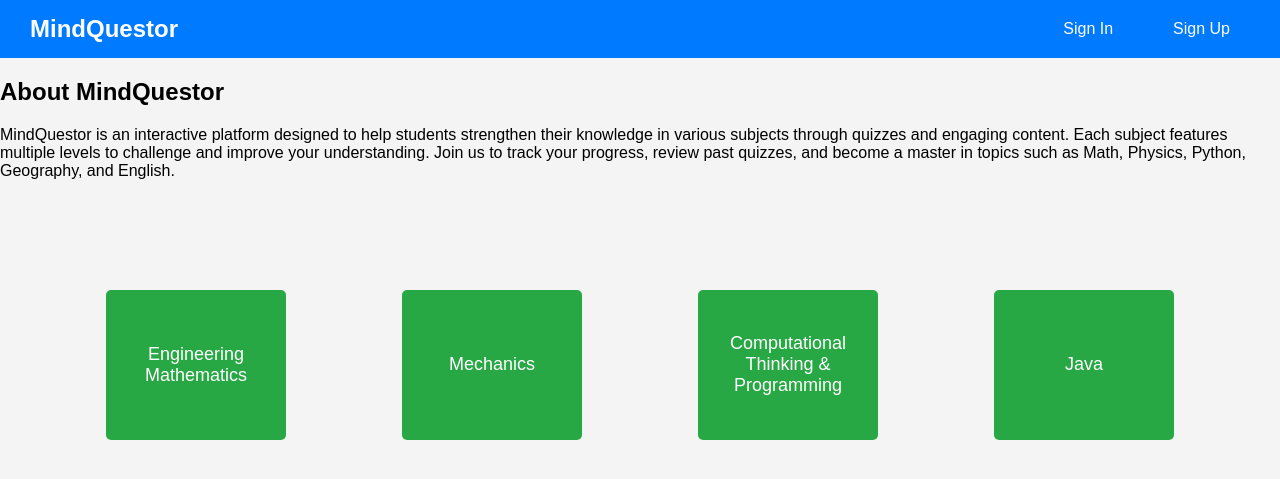
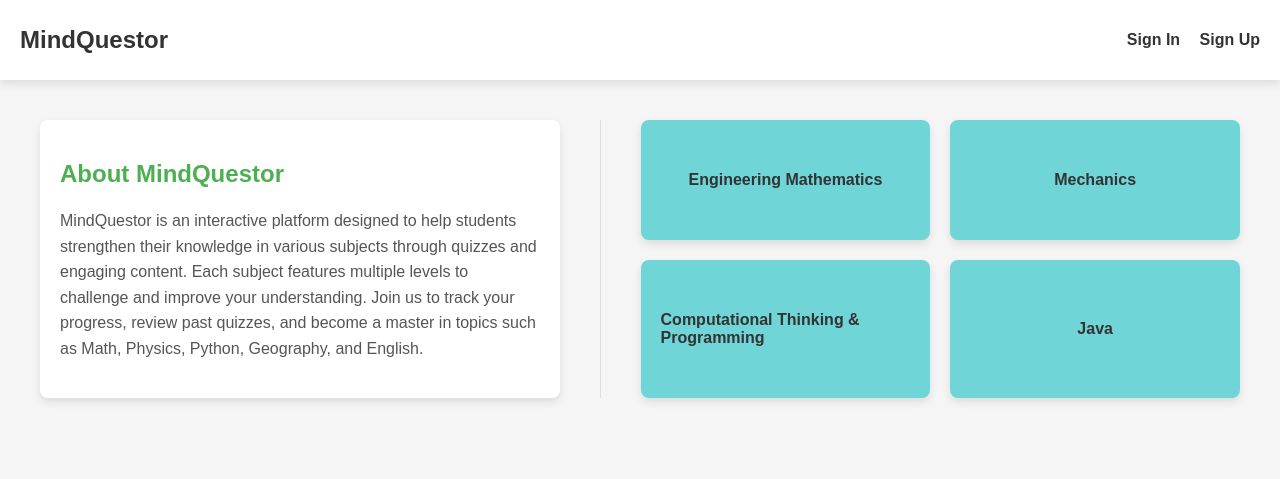
Before and after one commit to ShwaasAWahal/MindQuestor, a Flask app: page / in a window 1280 px wide. Shown: the top 479 px of the page. Run offline with Flask 3, Linux system fonts and the light colour scheme.

Commit message:
Update main.css

```diff
--- a/static/main.css
+++ b/static/main.css
@@ -1,11 +1,9 @@
-/* main.css */
-
-/* Body and Basic Styles */
+/* General Styles */
 body {
     font-family: Arial, sans-serif;
     margin: 0;
     padding: 0;
-    background-color: #f4f4f4;
+    background-color: #f5f5f5;
 }
 
 /* Header Styles */
@@ -13,87 +11,100 @@ header {
     display: flex;
     justify-content: space-between;
     align-items: center;
-    background-color: #007BFF; /* Blue color */
-    color: white;
-    padding: 15px 30px;
+    padding: 10px 20px;
+    background-color: #ffffff;
+    box-shadow: 0 4px 8px rgba(0, 0, 0, 0.1);
 }
 
-header .logo h1 {
+.logo h1 {
+    font-size: 24px;
+    color: #333;
+}
+
+nav ul {
+    list-style-type: none;
     margin: 0;
+    padding: 0;
+}
+
+nav ul li {
+    display: inline;
+    margin-left: 15px;
+}
+
+nav ul li a {
+    color: #333;
+    text-decoration: none;
+    font-weight: bold;
+}
+
+nav ul li a:hover {
+    color: #4caf50;
+}
+
+/* Main Content Layout */
+.main-content {
+    display: flex;
+    justify-content: center;
+    padding: 40px;
+    gap: 20px;
+}
+
+/* About Section (Left Side) */
+.about-section {
+    width: 40%;
+    padding: 20px;
+    background: #ffffff;
+    border-radius: 8px;
+    box-shadow: 0px 4px 8px rgba(0, 0, 0, 0.1);
+}
+
+.about-section h2 {
+    color: #4caf50;
     font-size: 24px;
 }
 
-/* Navigation Styles */
-nav ul {
-    list-style: none;
-    margin: 0;
-    padding: 0;
-    display: flex;
+.about-section p {
+    font-size: 16px;
+    line-height: 1.6;
+    color: #555;
 }
 
-nav ul li {
-    margin-left: 20px;
+/* Divider Line */
+.divider {
+    width: 1px;
+    background-color: #ddd;
+    margin: 0 20px;
 }
 
-nav ul li a {
-    color: white;
-    text-decoration: none;
-    font-size: 16px;
-    padding: 10px 20px;
-    transition: background-color 0.3s;
-    border-radius: 5px;
+/* Subject Section (Right Side) */
+.subject-container {
+    width: 50%;
+    display: grid;
+    grid-template-columns: 1fr 1fr;
+    gap: 20px;
 }
 
-nav ul li a:hover {
-    background-color: #0056b3; /* Darker blue on hover */
-}
-
-/* Subject Container Styles */
-.subject-container {
-    display: flex;
-    justify-content: space-evenly; /* Ensure equal space between subjects */
-    align-items: center;
-    margin-top: 100px;
-    flex-wrap: nowrap; /* Prevent wrapping to next line */
-}
-
-.subject-box {
-    background-color: #28a745; /* Green background */
-    color: white;
-    width: 180px; /* Fixed width */
-    height: 150px; /* Fixed height */
+.subject-container a {
     display: flex;
     justify-content: center;
     align-items: center;
-    text-align: center;
-    margin: 10px;
+    padding: 20px;
+    background-color: #6fd5d7;
+    color: #333;
+    font-size: 16px;
+    font-weight: bold;
     text-decoration: none;
-    font-size: 18px;
-    border-radius: 5px;
-    transition: transform 0.3s, background-color 0.3s;
+    border-radius: 8px;
+    box-shadow: 0px 4px 8px rgba(0, 0, 0, 0.1);
+    transition: transform 0.3s, box-shadow 0.3s;
 }
 
-.subject-box:hover {
-    transform: scale(1.05);
-    background-color: #218838; /* Darker green on hover */
+.subject-container a:nth-child(5) {
+    grid-column: span 2;
 }
 
-/* Responsive Styles */
-@media screen and (max-width: 768px) {
-    .subject-container {
-        flex-wrap: wrap; /* Allow wrapping on smaller screens */
-    }
-
-    .subject-box {
-        width: 90%; /* Full width for small screens */
-    }
-
-    nav ul {
-        flex-direction: column;
-        align-items: flex-end;
-    }
-
-    nav ul li {
-        margin-bottom: 10px;
-    }
+.subject-container a:hover {
+    transform: translateY(-5px);
+    box-shadow: 0px 8px 12px rgba(0, 0, 0, 0.2);
 }
```
